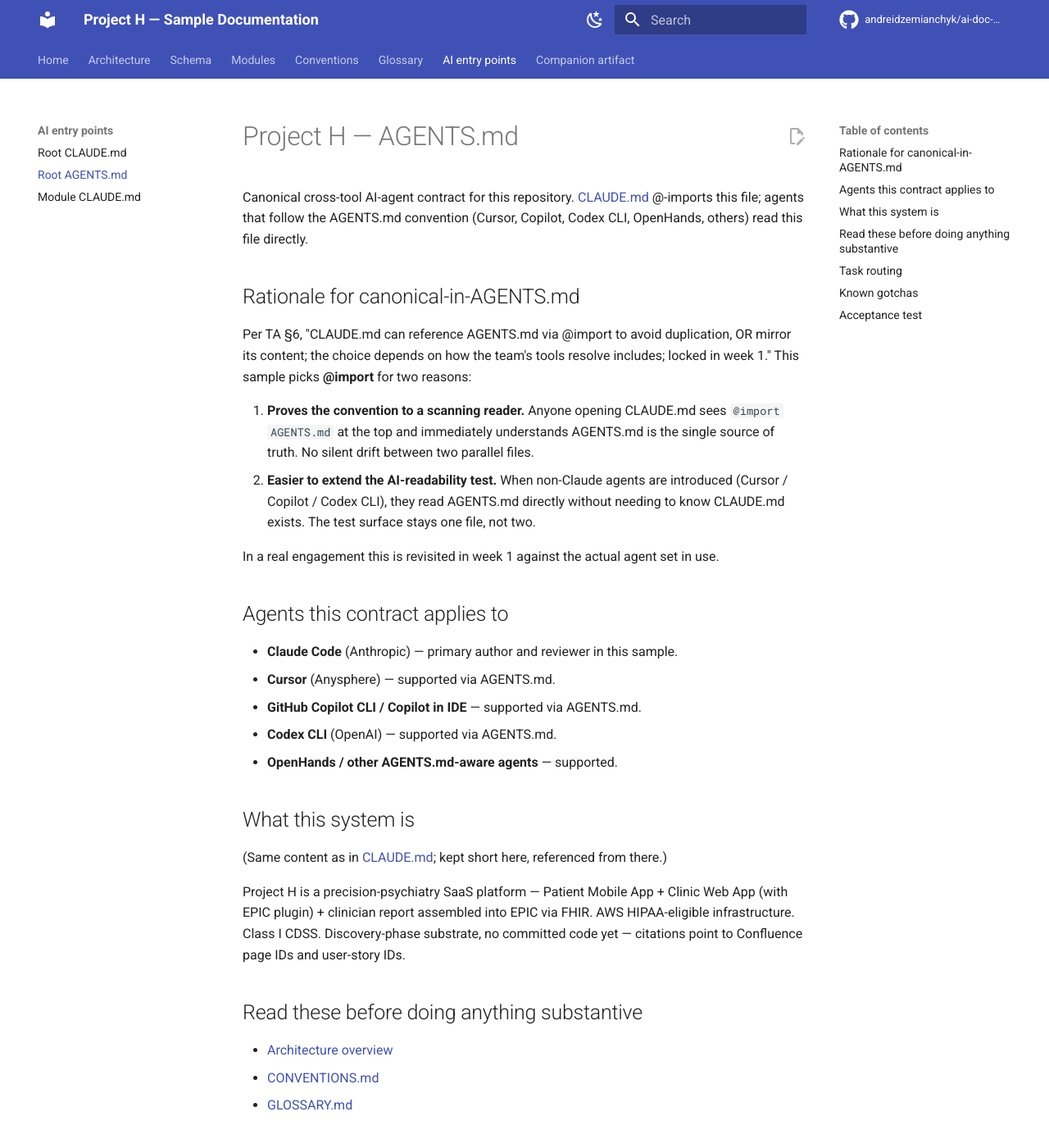
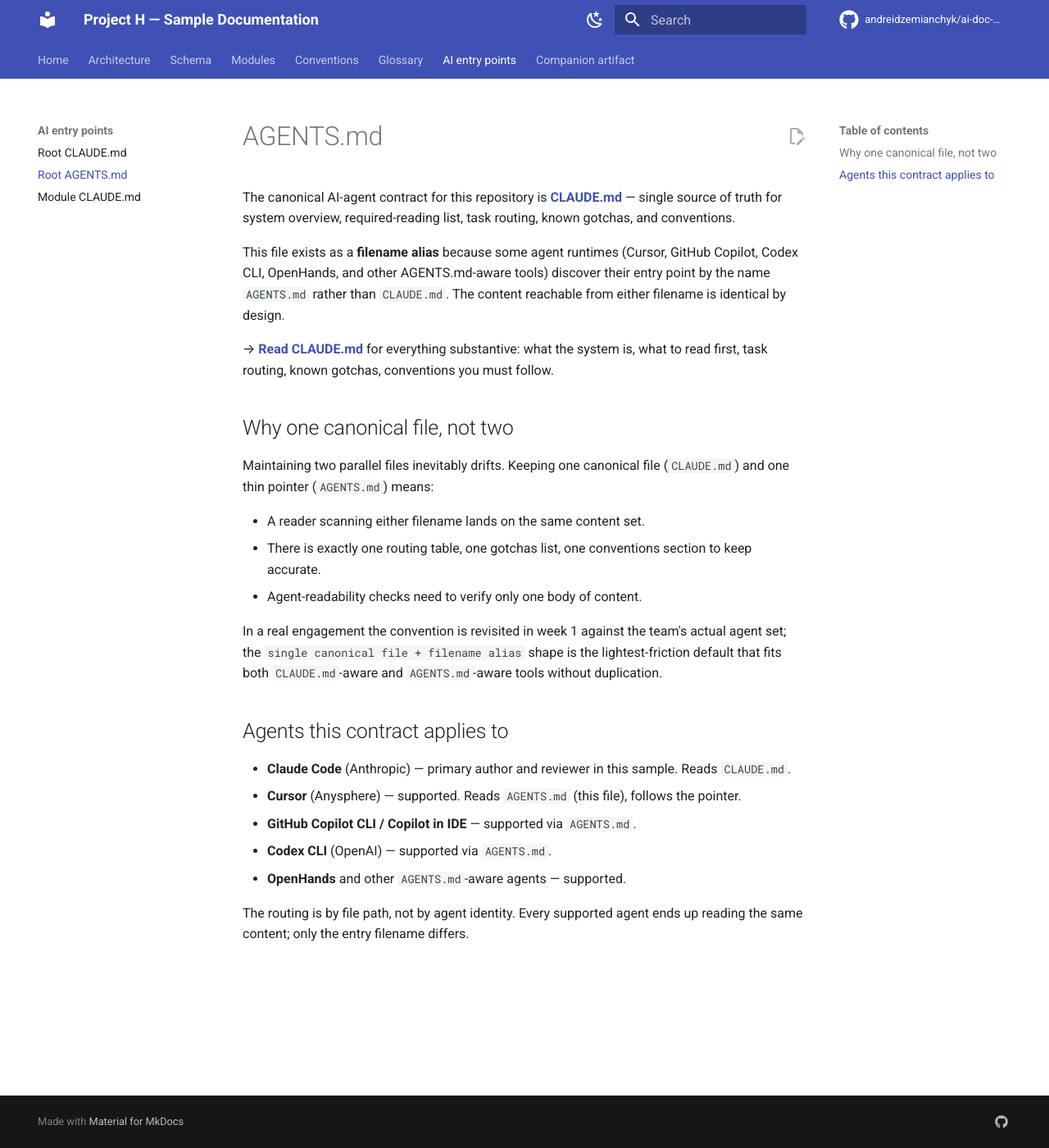
Before and after one commit to andreidzemianchyk/ai-doc-sample, an MkDocs documentation site: the page built from docs/AGENTS.md, in a window 1280 px wide and 1400 px high. Shown: the whole window at 82% size. Built offline with MkDocs 1.6.1 and Material for MkDocs 9.7.7, drawn with Linux system fonts in a browser that asks for light colours; comment, search, counter and statistics services are not loaded; some of the changed text lies outside the part shown.

Commit message:
Resolve AI-entry contradiction + README drift + process-tone leak

```diff
--- a/docs/AGENTS.md
+++ b/docs/AGENTS.md
@@ -1,46 +1,27 @@
-# Project H — AGENTS.md
+# AGENTS.md
 
-Canonical cross-tool AI-agent contract for this repository. [CLAUDE.md](CLAUDE.md) @-imports this file; agents that follow the AGENTS.md convention (Cursor, Copilot, Codex CLI, OpenHands, others) read this file directly.
+The canonical AI-agent contract for this repository is **[CLAUDE.md](CLAUDE.md)** — single source of truth for system overview, required-reading list, task routing, known gotchas, and conventions.
 
-## Rationale for canonical-in-AGENTS.md
+This file exists as a **filename alias** because some agent runtimes (Cursor, GitHub Copilot, Codex CLI, OpenHands, and other AGENTS.md-aware tools) discover their entry point by the name `AGENTS.md` rather than `CLAUDE.md`. The content reachable from either filename is identical by design.
 
-Per TA §6, "CLAUDE.md can reference AGENTS.md via @import to avoid duplication, OR mirror its content; the choice depends on how the team's tools resolve includes; locked in week 1." This sample picks **@import** for two reasons:
+→ **[Read CLAUDE.md](CLAUDE.md)** for everything substantive: what the system is, what to read first, task routing, known gotchas, conventions you must follow.
 
-1. **Proves the convention to a scanning reader.** Anyone opening CLAUDE.md sees `@import AGENTS.md` at the top and immediately understands AGENTS.md is the single source of truth. No silent drift between two parallel files.
-2. **Easier to extend the AI-readability test.** When non-Claude agents are introduced (Cursor / Copilot / Codex CLI), they read AGENTS.md directly without needing to know CLAUDE.md exists. The test surface stays one file, not two.
+## Why one canonical file, not two
 
-In a real engagement this is revisited in week 1 against the actual agent set in use.
+Maintaining two parallel files inevitably drifts. Keeping one canonical file (`CLAUDE.md`) and one thin pointer (`AGENTS.md`) means:
+
+- A reader scanning either filename lands on the same content set.
+- There is exactly one routing table, one gotchas list, one conventions section to keep accurate.
+- Agent-readability checks need to verify only one body of content.
+
+In a real engagement the convention is revisited in week 1 against the team's actual agent set; the `single canonical file + filename alias` shape is the lightest-friction default that fits both `CLAUDE.md`-aware and `AGENTS.md`-aware tools without duplication.
 
 ## Agents this contract applies to
 
-- **Claude Code** (Anthropic) — primary author and reviewer in this sample.
-- **Cursor** (Anysphere) — supported via AGENTS.md.
-- **GitHub Copilot CLI / Copilot in IDE** — supported via AGENTS.md.
-- **Codex CLI** (OpenAI) — supported via AGENTS.md.
-- **OpenHands / other AGENTS.md-aware agents** — supported.
+- **Claude Code** (Anthropic) — primary author and reviewer in this sample. Reads `CLAUDE.md`.
+- **Cursor** (Anysphere) — supported. Reads `AGENTS.md` (this file), follows the pointer.
+- **GitHub Copilot CLI / Copilot in IDE** — supported via `AGENTS.md`.
+- **Codex CLI** (OpenAI) — supported via `AGENTS.md`.
+- **OpenHands** and other `AGENTS.md`-aware agents — supported.
 
-## What this system is
-
-(Same content as in [CLAUDE.md](CLAUDE.md); kept short here, referenced from there.)
-
-Project H is a precision-psychiatry SaaS platform — Patient Mobile App + Clinic Web App (with EPIC plugin) + clinician report assembled into EPIC via FHIR. AWS HIPAA-eligible infrastructure. Class I CDSS. Discovery-phase substrate, no committed code yet — citations point to Confluence page IDs and user-story IDs.
-
-## Read these before doing anything substantive
-
-- [Architecture overview](architecture/overview.md)
-- [CONVENTIONS.md](CONVENTIONS.md)
-- [GLOSSARY.md](GLOSSARY.md)
-
-## Task routing
-
-See the same table in [CLAUDE.md](CLAUDE.md) — it is the single canonical version. The routing is by file path, not by agent identity.
-
-## Known gotchas
-
-See [CLAUDE.md](CLAUDE.md) — same list applies to every agent.
-
-## Acceptance test
-
-This file's correctness is validated against a scripted task battery (e.g., "add a column to `patient_profile`", "explain the EPIC vs non-EPIC auth fork") that grades whether each supported agent routes to the correct files and quotes the right US IDs / D-codes / BR-IDs. The battery itself is a process artefact and is not part of the published site.
-
-Drift between AGENTS.md and CLAUDE.md is a defect. If you are an agent and discover an inconsistency, surface it as an open question in this file (or in the corresponding CLAUDE.md section) before silently picking one.
+The routing is by file path, not by agent identity. Every supported agent ends up reading the same content; only the entry filename differs.
--- a/docs/CLAUDE.md
+++ b/docs/CLAUDE.md
@@ -1,8 +1,6 @@
 # Project H — AI Agent Entry Point
 
-> Canonical AI instructions for any agent (Claude Code primary; Cursor, Copilot, Codex CLI supported) operating in this repository. CLAUDE.md @-imports [AGENTS.md](AGENTS.md) so the substantive content lives in one place; this file is the Claude-named entry that lets Claude Code discover the routing rules first.
-
-`@import AGENTS.md`
+> **Canonical AI instructions for every agent** operating in this repository — Claude Code primary; Cursor, GitHub Copilot, Codex CLI, OpenHands, and other AGENTS.md-aware tools read the same content via the [AGENTS.md](AGENTS.md) filename alias. **This file is the single source of truth.**
 
 ## What this system is
 
@@ -45,5 +43,5 @@ The substrate is **pre-implementation**. There is no committed code at the time
 
 ## Notes
 
-- **AGENTS.md @-import.** This file is short by design; the substantive entry-point content is in [AGENTS.md](AGENTS.md). Drift between the two files is a defect — a scripted AI-readability task battery is the discipline that catches it (process artefact, not part of the published site).
+- **Filename alias.** [AGENTS.md](AGENTS.md) at the repository root is a thin pointer back to this file. Some agent runtimes (Cursor, Copilot, Codex CLI, OpenHands) discover their entry point by the filename `AGENTS.md` rather than `CLAUDE.md`; the alias makes the same canonical content reachable under both names without duplicating the routing table or the gotcha list. Drift between the two would be a defect — a scripted AI-readability task battery catches it (process artefact, kept outside the published site).
 - This is a presale-substrate sample. In a real engagement, this file gets refined in week 1 against the actual codebase and team-validated routing rules.
```
Also changed, not shown: README.md (+1 -1 lines), docs/architecture/overview.md (+1 -1 lines).
